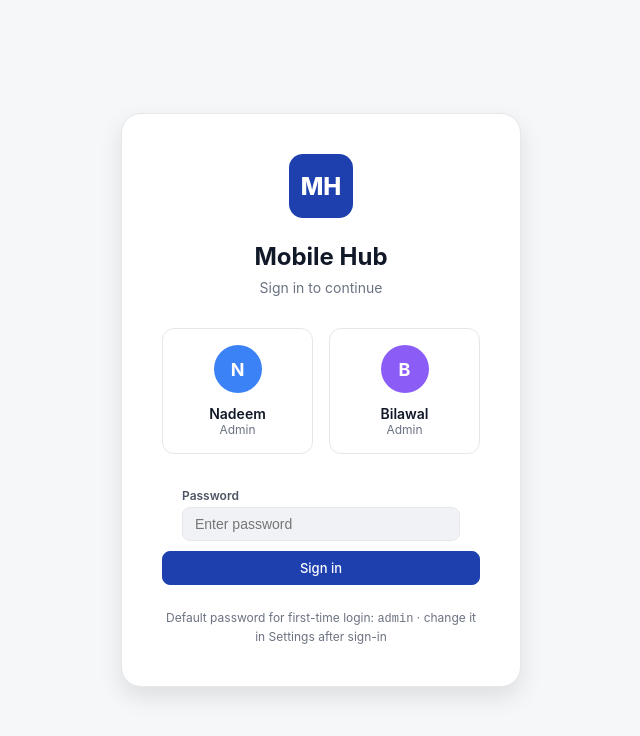
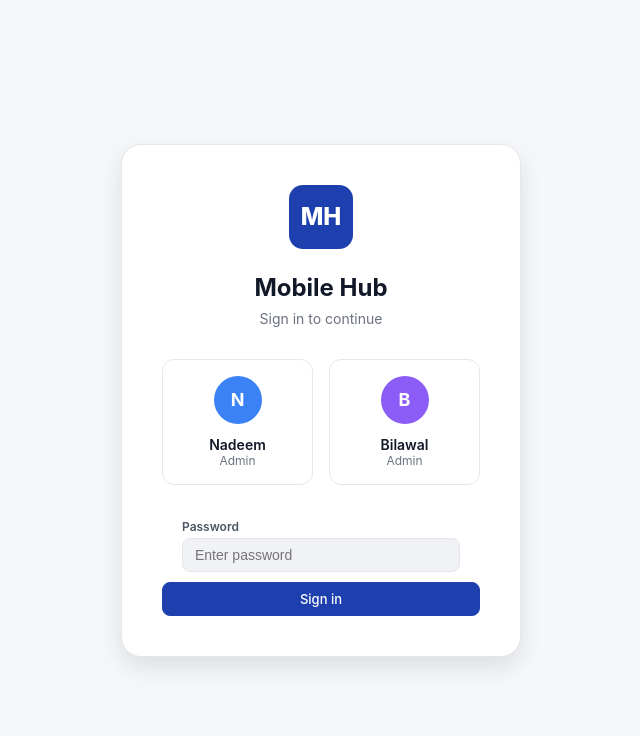
Before and after one commit to Matee-ul-razaa/Mobile_Hub, a React (Vite) app in the folder frontend/: page /login in a window 1280 px wide. Shown: the top 736 px of the page, without its empty margins (319-959 px from the left). Built offline with nearby package versions, Linux system fonts and the light colour scheme.

Commit message:
Remove default password instruction from login screen

```diff
--- a/frontend/src/pages/Login.jsx
+++ b/frontend/src/pages/Login.jsx
@@ -69,9 +69,7 @@ const Login = ({ onLogin }) => {
           Sign in
         </button>
 
-        <div className="login-footer">
-          Default password for first-time login: <code>admin</code> · change it in Settings after sign-in
-        </div>
+
       </div>
     </div>
   );
```
